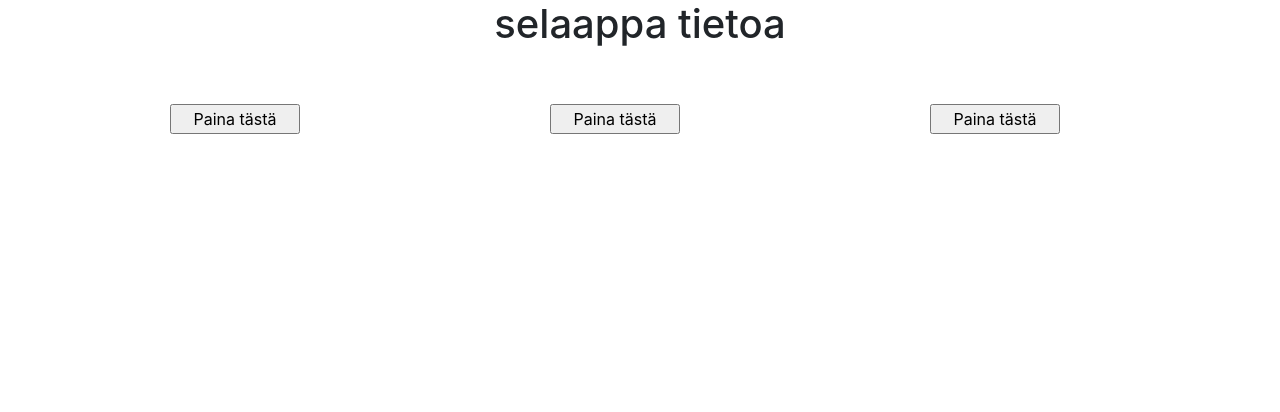
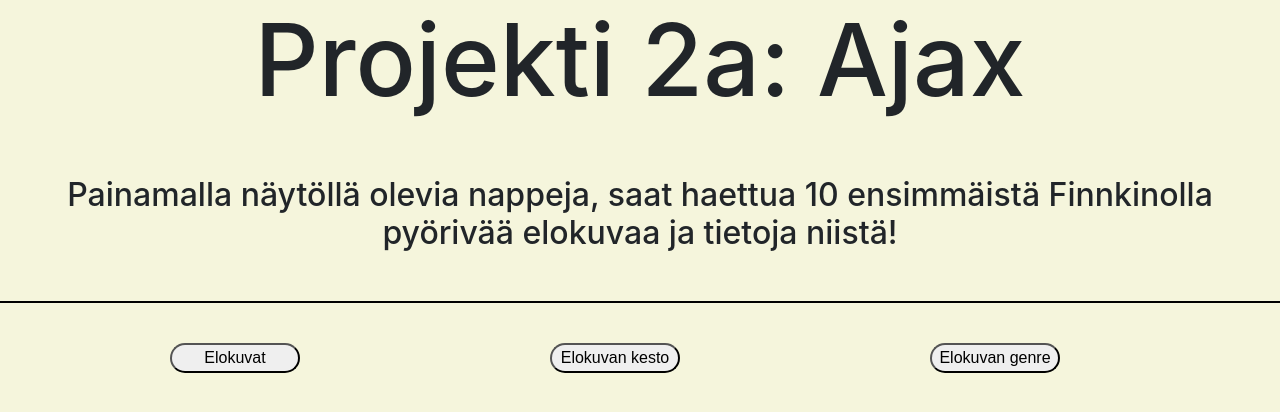
Before and after one commit to OlofPalmu/projekti2, a plain HTML site: page index.html in a window 1280 px wide. Drawn offline with nearby package versions, Linux system fonts and the light colour scheme.

Commit message:
Ulkonäön muokkausta
Ulkomuodon muokkailua paremman ja miellyttävämmän näköiseksi

```diff
--- a/index.html
+++ b/index.html
@@ -10,18 +10,22 @@
     <link rel="stylesheet" href="styles.css">
 </head>
 <body>
-<h1>selaappa tietoa</h1>
+<h1>Projekti 2a: Ajax</h1>
 <br><br>
+<h2>Painamalla näytöllä olevia nappeja, saat haettua 10 ensimmäistä Finnkinolla pyörivää elokuvaa ja tietoja niistä!</h2>
+<br>
+<hr>
+<br>
 <div class="container">
     <div class="row">
         <div class="col-sm-4" id="elokuvat">
-            <input type="button" class="button" name="fetch" id="fetch" value="Paina tästä" onclick="lataaLeffat()">
+            <input type="button" class="button" name="fetch" id="fetch" value="Elokuvat" onclick="lataaLeffat()">
         </div>
         <div class="col-sm-4" id="kesto">
-            <input type="button" class="button" name="fetch" id="fetch" value="Paina tästä" onclick="lataaKestot()">
+            <input type="button" class="button" name="fetch" id="fetch" value="Elokuvan kesto" onclick="lataaKestot()">
         </div>
         <div class="col-sm-4" id="genre">
-            <input type="button" class="button" name="fetch" id="fetch" value="Paina tästä" onclick="lataaGenret()">
+            <input type="button" class="button" name="fetch" id="fetch" value="Elokuvan genre" onclick="lataaGenret()">
         </div>
         </div>
     </div>
--- a/styles.css
+++ b/styles.css
@@ -1,5 +1,5 @@
 body {
-
+    background-color: beige;
 }
 
 .container{
@@ -8,29 +8,40 @@ body {
 .row {
 
 }
-
 h1 {
     text-align: center;
+    font-size: 100px;
 }
+
+h2 {
+    text-align: center;
+}
+
+hr {
+    border: 1px solid black;
+}
+
 input {
     position: absolute;
     right: 150px;
     left: 100px;
     cursor: pointer;
+    border-radius: 30px;
+    font-family: 'Poppins',sans-serif;
 }
-.results {
 
-}
 table, td {
     text-align: center;
     margin-left: auto;
     margin-right: auto;
-    background-color: black;
-    color: aliceblue;
+    background-color: white;
+    color: black;
+    border-radius: 40px;
+    text-decoration: underline;
 }
 
 table {
     border-spacing: 10px;
-    border-radius: 8px;
     opacity: 0.9;
+    border: 1px solid black;
 }
```
